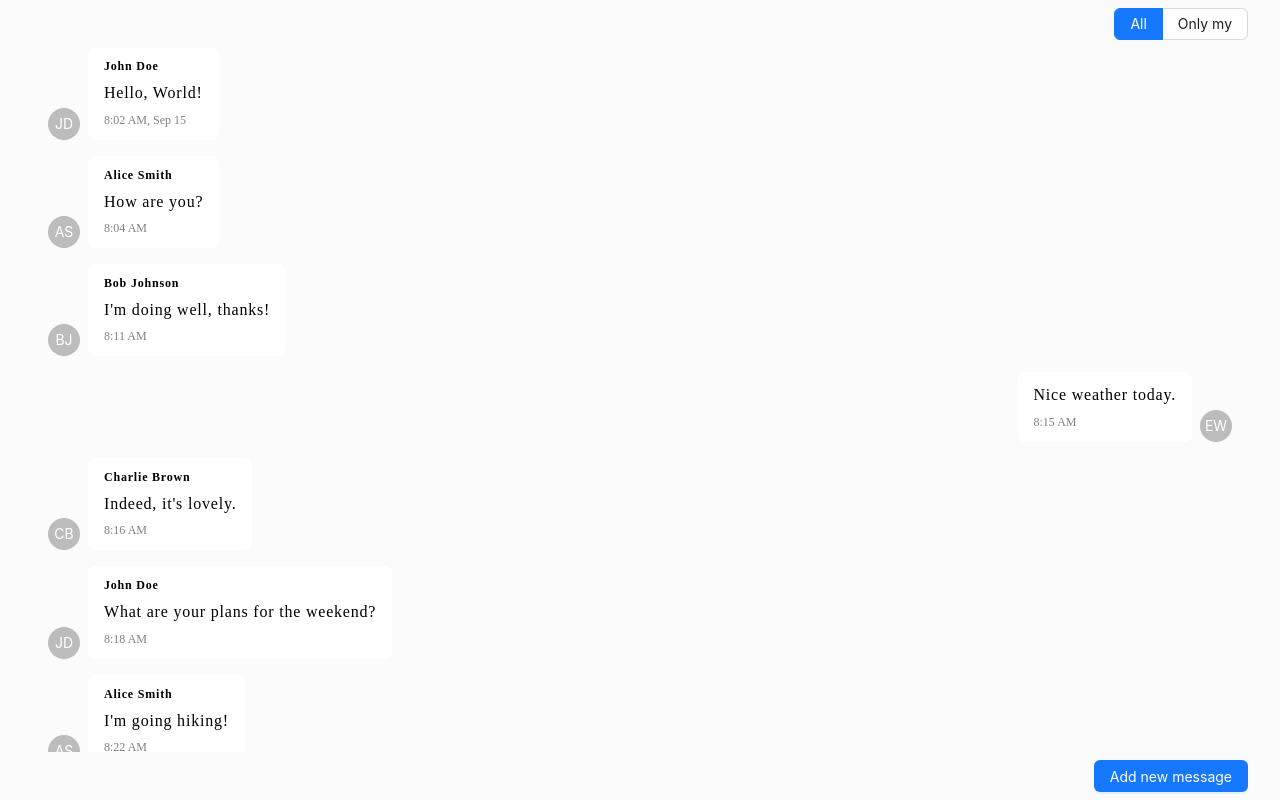
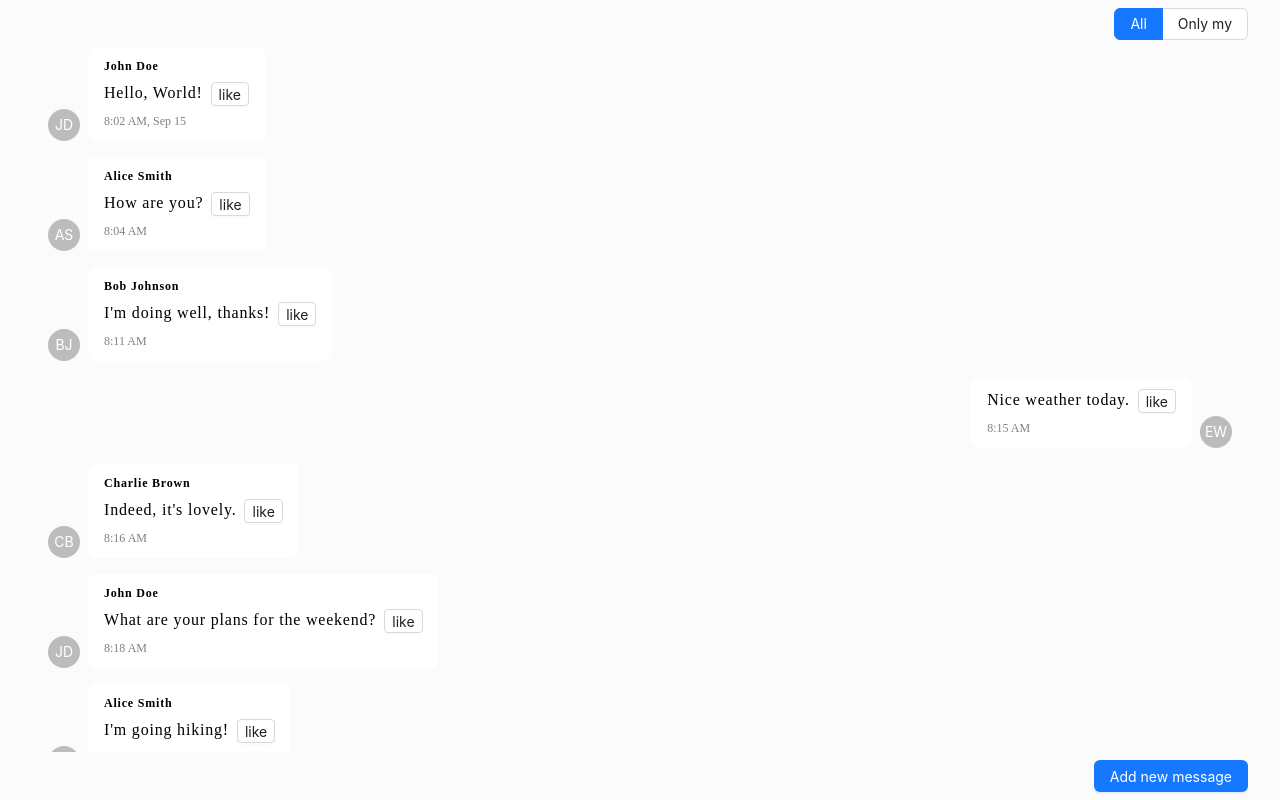
Before and after one commit to ianabanina/react-messager, a React (Vite) app: page / in a window 1280 px wide. Built offline with nearby package versions, Linux system fonts and the light colour scheme; data requests are answered from the project's data file.

Commit message:
Add ability to like messages

```diff
--- a/data.json
+++ b/data.json
@@ -4,6 +4,7 @@
       "id": "1",
       "date": "2023-09-15T08:02:29.033Z",
       "text": "Hello, World!",
+      "isFavorite": false,
       "author": {
         "id": "1",
         "firstName": "John",
@@ -14,6 +15,7 @@
       "id": "2",
       "date": "2023-09-18T08:04:29.033Z",
       "text": "How are you?",
+      "isFavorite": false,
       "author": {
         "id": "2",
         "firstName": "Alice",
@@ -24,6 +26,7 @@
       "id": "3",
       "date": "2023-09-18T08:11:29.033Z",
       "text": "I'm doing well, thanks!",
+      "isFavorite": false,
       "author": {
         "id": "3",
         "firstName": "Bob",
@@ -34,6 +37,7 @@
       "id": "4",
       "date": "2023-09-18T08:15:29.033Z",
       "text": "Nice weather today.",
+      "isFavorite": false,
       "author": {
         "id": "4",
         "firstName": "Eve",
@@ -44,6 +48,7 @@
       "id": "5",
       "date": "2023-09-18T08:16:29.033Z",
       "text": "Indeed, it's lovely.",
+      "isFavorite": false,
       "author": {
         "id": "5",
         "firstName": "Charlie",
@@ -54,6 +59,7 @@
       "id": "6",
       "date": "2023-09-18T08:18:29.033Z",
       "text": "What are your plans for the weekend?",
+      "isFavorite": false,
       "author": {
         "id": "1",
         "firstName": "John",
@@ -64,6 +70,7 @@
       "id": "7",
       "date": "2023-09-18T08:22:29.033Z",
       "text": "I'm going hiking!",
+      "isFavorite": false,
       "author": {
         "id": "2",
         "firstName": "Alice",
@@ -74,6 +81,7 @@
       "id": "8",
       "date": "2023-09-18T08:23:29.033Z",
       "text": "Sounds fun!",
+      "isFavorite": false,
       "author": {
         "id": "3",
         "firstName": "Bob",
@@ -84,6 +92,7 @@
       "id": "9",
       "date": "2023-09-18T08:24:29.033Z",
       "text": "Yes, I can't wait!",
+      "isFavorite": false,
       "author": {
         "id": "4",
         "firstName": "Eve",
@@ -94,6 +103,7 @@
       "id": "10",
       "date": "2023-09-18T08:25:29.033Z",
       "text": "Enjoy your hike!",
+      "isFavorite": false,
       "author": {
         "id": "5",
         "firstName": "Charlie",
@@ -104,11 +114,39 @@
       "id": "11",
       "date": "2023-09-18T08:27:29.033Z",
       "text": "Lorem ipsum dolor sit amet, consectetur adipisicing elit. Cupiditate deleniti distinctio dolor doloremque, illum ipsum laborum modi molestias mollitia nam nemo neque numquam officiis, placeat praesentium, quis quo tenetur voluptas?",
+      "isFavorite": false,
       "author": {
         "id": "5",
         "firstName": "Charlie",
         "lastName": "Brown"
       }
     }
+  ],
+  "users": [
+    {
+      "id": "1",
+      "firstName": "John",
+      "lastName": "Doe"
+    },
+    {
+      "id": "2",
+      "firstName": "Alice",
+      "lastName": "Smith"
+    },
+    {
+      "id": "3",
+      "firstName": "Bob",
+      "lastName": "Johnson"
+    },
+    {
+      "id": "4",
+      "firstName": "Eve",
+      "lastName": "Wilson"
+    },
+    {
+      "id": "5",
+      "firstName": "Charlie",
+      "lastName": "Brown"
+    }
   ]
 }
--- a/src/app/assets/styles/components/card.scss
+++ b/src/app/assets/styles/components/card.scss
@@ -19,6 +19,10 @@
     gap: 8px;
     display: flex;
     flex-direction: column;
+
+    &_bright {
+      background: antiquewhite;
+    }
   }
 
   &__header {
--- a/src/app/assets/styles/helpers.scss
+++ b/src/app/assets/styles/helpers.scss
@@ -4,4 +4,14 @@
 
 .d-flex {
   display: flex;
+
+  &_justify-between {
+    justify-content: space-between;
+  }
 }
+
+.gap {
+  &-8 {
+    gap: 8px;
+  }
+}
--- a/src/common/components/Card.tsx
+++ b/src/common/components/Card.tsx
@@ -1,17 +1,29 @@
 import {Avatar} from "antd";
+import {ReactNode} from "react";
 
 interface IComponentProps {
-    description: string;
+    description: string | ReactNode;
     date: string;
     header?: string;
     isAvatarOnRight?: boolean;
     avatarText?: string;
     onAvatarClick?: () => void;
     onHeaderClick?: () => void;
+    cardWithBg?: boolean;
 }
 
 export function Card(props: IComponentProps) {
-    const {header, description, date, isAvatarOnRight, avatarText, onAvatarClick, onHeaderClick} = props;
+    const {
+        header,
+        description,
+        date,
+        isAvatarOnRight,
+        avatarText,
+        cardWithBg,
+        onAvatarClick,
+        onHeaderClick
+    }
+        = props;
 
     return <div className={`card-wrapper ${isAvatarOnRight ? 'card-wrapper_right' : ''}`}>
         <div className={`card ${isAvatarOnRight ? 'card_right' : ''}`}>
@@ -22,7 +34,7 @@ export function Card(props: IComponentProps) {
                 </Avatar>
             </div>}
 
-            <div className={'card__content'}>
+            <div className={`card__content ${cardWithBg ? 'card__content_bright' : ''}`}>
                 {header &&
                     <div className={`card__header ${onHeaderClick ? 'c-pointer' : undefined}`} onClick={onHeaderClick}>
                         {header}
--- a/src/entities/messages/Messages.models.ts
+++ b/src/entities/messages/Messages.models.ts
@@ -4,6 +4,7 @@ export interface IMessage {
     id: string;
     date: string;
     text: string;
+    isFavorite: boolean;
     author: IChatUser;
 }
 
--- a/src/entities/messages/Messages.transport.ts
+++ b/src/entities/messages/Messages.transport.ts
@@ -28,7 +28,23 @@ export const messagesTransport = createApi({
             }),
             invalidatesTags: ['Messages'],
         }),
+        setIsFavorite: builder.mutation({
+                query: ({id, ...rest}: Pick<IMessage<IUser>, 'isFavorite' | 'id'>) => ({
+                    url: `${baseUrl}/${id}`,
+                    method: 'PATCH',
+                    body: rest,
+                    headers: {
+                        'Content-type': 'application/json; charset=UTF-8',
+                    }
+                }),
+                invalidatesTags: ['Messages']
+            }
+        ),
     }),
 })
 
-export const {useGetMessagesQuery, useAddMessageMutation} = messagesTransport;
+export const {
+    useGetMessagesQuery,
+    useAddMessageMutation,
+    useSetIsFavoriteMutation,
+} = messagesTransport;
--- a/src/entities/messages/components/AddMessageBtn.tsx
+++ b/src/entities/messages/components/AddMessageBtn.tsx
@@ -29,7 +29,8 @@ export function AddMessageBtn() {
             ...values,
             date: moment().toISOString(),
             author: CURRENT_USER,
-            id: moment().toISOString()
+            id: moment().toISOString(),
+            isFavorite: false,
         }
 
         addMessage(messageData)
--- a/src/entities/messages/components/ChatsMessageCard.tsx
+++ b/src/entities/messages/components/ChatsMessageCard.tsx
@@ -4,15 +4,20 @@ import {useNavigate} from "react-router-dom";
 import {IChatUser} from "entities/users/Users.models.ts";
 import {formatDateForChat} from "common/helpers/Date.helpers.ts";
 import {CURRENT_USER_ID} from "common/const/Base.const.ts";
+import {Button} from "antd";
+import {useSetIsFavoriteMutation} from "entities/messages/Messages.transport.ts";
 
 interface IComponentProps {
     date: string;
     text: string;
     author: IChatUser;
+    id: string;
+    isFavorite: boolean;
 }
 
 export function ChatsMessageCard(props: IComponentProps) {
-    const {text, author, date} = props;
+    const {text, author, date, isFavorite, id} = props;
+    const [setIsFavorite] = useSetIsFavoriteMutation();
     const isCurrentUser = author.id === CURRENT_USER_ID;
     const fullName = getFullName(author.firstName, author.lastName);
     const initials = getUserInitials(author.firstName, author.lastName);
@@ -22,12 +27,28 @@ export function ChatsMessageCard(props: IComponentProps) {
         navigate(`/user/${author.id}`);
     }
 
+    const handleLike = () => {
+        setIsFavorite({
+            isFavorite: !isFavorite,
+            id
+        });
+    };
+
     return <Card header={isCurrentUser ? undefined : fullName}
-                 description={text}
+                 description={
+                     <div className={'d-flex d-flex_justify-between gap-8'}>
+                         <div>{text}</div>
+
+                         <Button size={'small'} onClick={handleLike}>
+                             {isFavorite ? 'unlike' : 'like'}
+                         </Button>
+                     </div>
+                 }
                  isAvatarOnRight={isCurrentUser}
                  avatarText={initials}
                  date={formatDateForChat(date)}
                  onAvatarClick={redirectToUserPage}
                  onHeaderClick={redirectToUserPage}
+                 cardWithBg={isFavorite}
     />
 }
--- a/src/entities/messages/components/MessagesList.tsx
+++ b/src/entities/messages/components/MessagesList.tsx
@@ -30,8 +30,13 @@ export function MessagesList() {
                 loader={<h4>Loading...</h4>}
             >
                 {messages.map((message) =>
-                    <ChatsMessageCard text={message.text} date={message.date} author={message.author}
-                                      key={message.id}/>)}
+                    <ChatsMessageCard text={message.text}
+                                      date={message.date}
+                                      author={message.author}
+                                      key={message.id}
+                                      isFavorite={message.isFavorite}
+                                      id={message.id}
+                    />)}
             </InfiniteScroll>
         </div>
     </>
```
